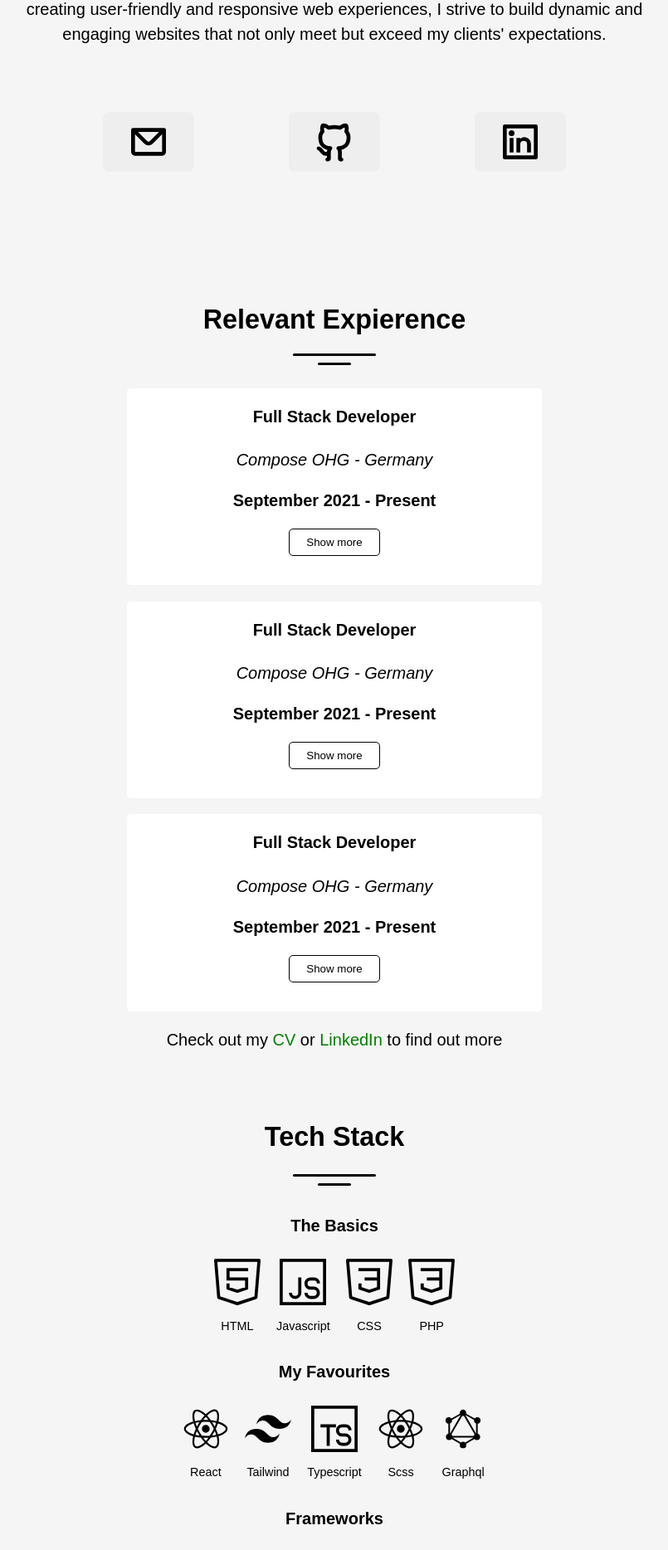
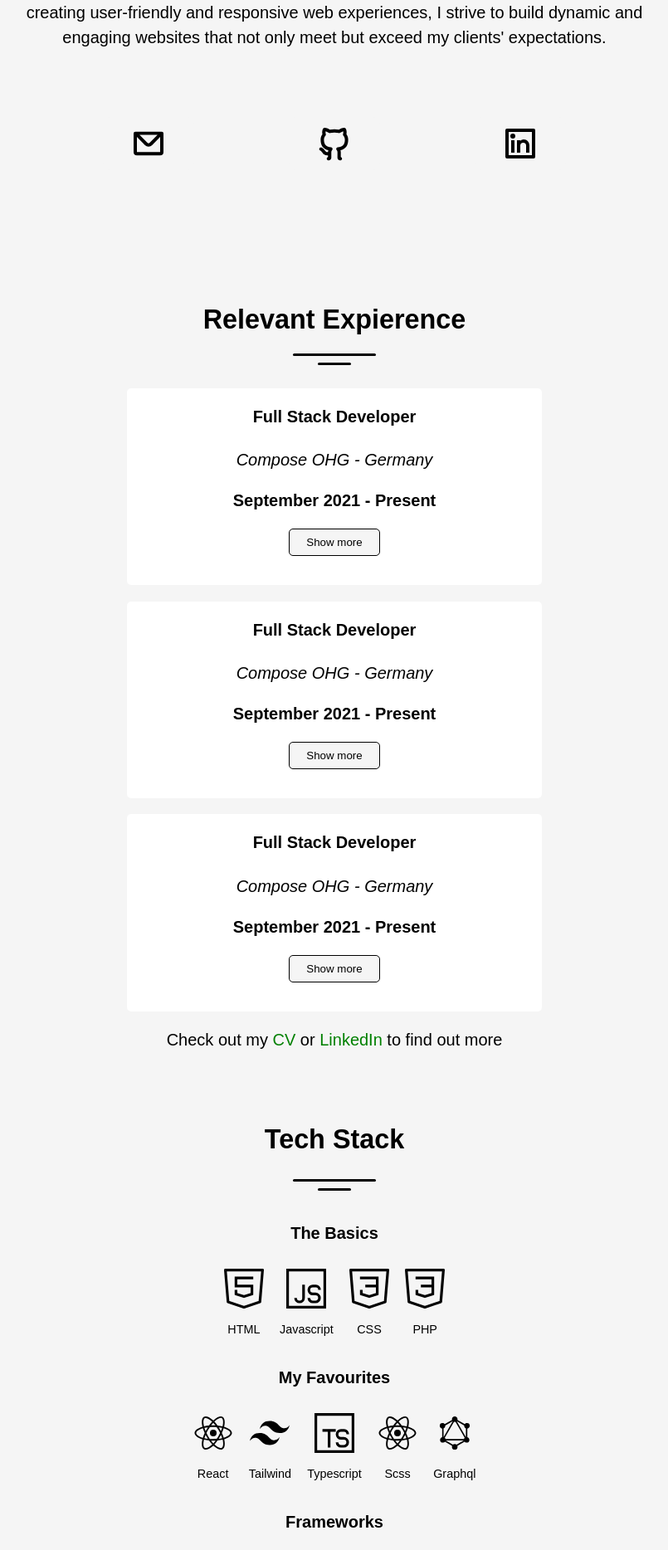
Before and after one commit to James-P-Boyle/Portfolio, a React (Vite) app: page / in a window 1280 px wide. Shown: the part 520-2388 px from the top of the page at 83% size, without its empty margins (237-1042 px from the left). Built offline with nearby package versions, Linux system fonts and the light colour scheme.

Commit message:
Edit button scss

```diff
--- a/src/components/Button.tsx
+++ b/src/components/Button.tsx
@@ -15,7 +15,7 @@ export default function Button({
 }: ButtonProps) {
 
     return (
-        <button className={`btn-primary ${addedClasses}`} onClick={onClickFunction} type={type}>
+        <button className={`btn ${addedClasses}`} onClick={onClickFunction} type={type}>
             { children }
         </button>
     )
--- a/src/components/SocialLinks.tsx
+++ b/src/components/SocialLinks.tsx
@@ -4,7 +4,6 @@ export default function SocialLinks() {
 
     return (
         <div id="socialLinks">
-
 
             <Button addedClasses="social-button">
                 <svg viewBox="0 0 24 24">
--- a/src/components/_components.scss
+++ b/src/components/_components.scss
@@ -21,7 +21,7 @@
     }
 }
 
-.btn-primary {
+.btn {
   display: flex;
   align-items: center;
   justify-content: center;
@@ -30,11 +30,12 @@
   border-radius: 5px;
   background-color: transparent;
   min-width: 110px;
-  background-color: white;
+  background-color: $bg-color-light;
   transition: opacity 0.3s;
 
   &:hover {
     cursor: pointer;
+    background-color: white;
   }
 
   &.opacity {
@@ -58,13 +59,13 @@
     display: flex;
     padding: 0.5rem 1rem;
     font-size: 1.5rem;
-    background-color: #eee;
+    background-color: $bg-color-light;
     border: none;
     border-radius: 0.5rem;
     cursor: pointer;
 
     &:hover {
-      background-color: #ccc;
+      background-color: #fff;
     }
   }
 
@@ -73,8 +74,8 @@
     width: 2.5rem;
 
     @media (min-width: $md) {
-      height: 3.5rem;
-      width: 3.5rem;
+      height: 3rem;
+      width: 3rem;
     }
   }
 }
--- a/src/sections/techStack/scss/_techStack.scss
+++ b/src/sections/techStack/scss/_techStack.scss
@@ -34,8 +34,8 @@
                 width: 2.5rem;
 
                 @media (min-width: $md) {
-                    height: 3.5rem;
-                    width: 3.5rem;
+                    height: 3rem;
+                    width: 3rem;
                 }
             }
         }
```
Lines whose indentation alone changed are shown as unchanged.
